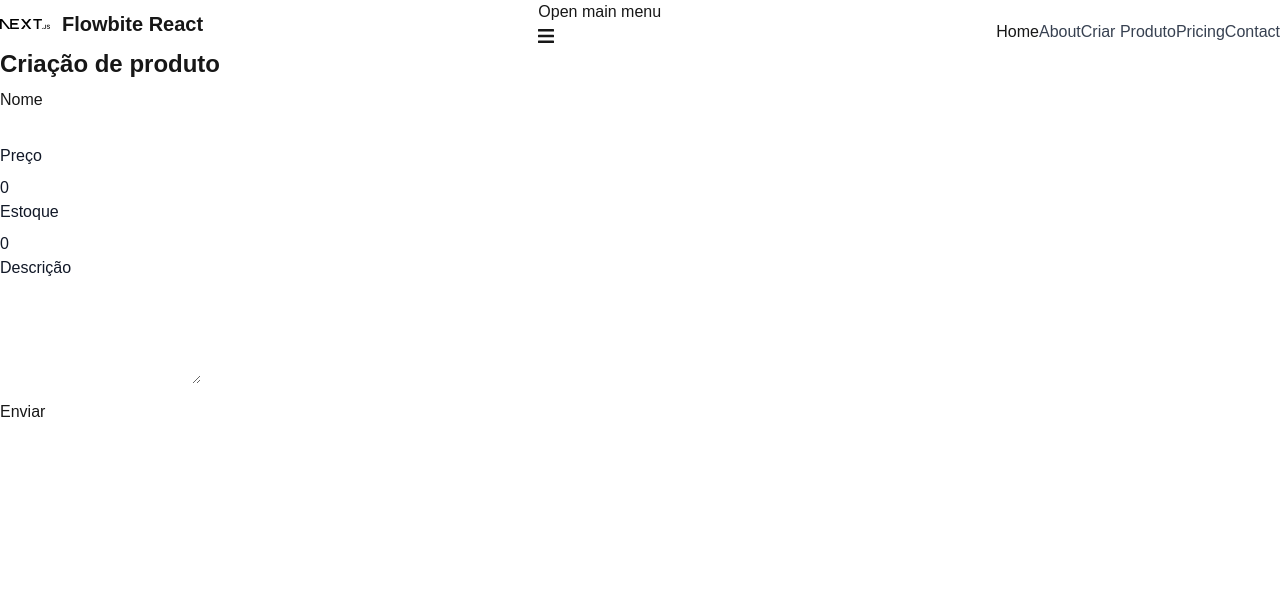
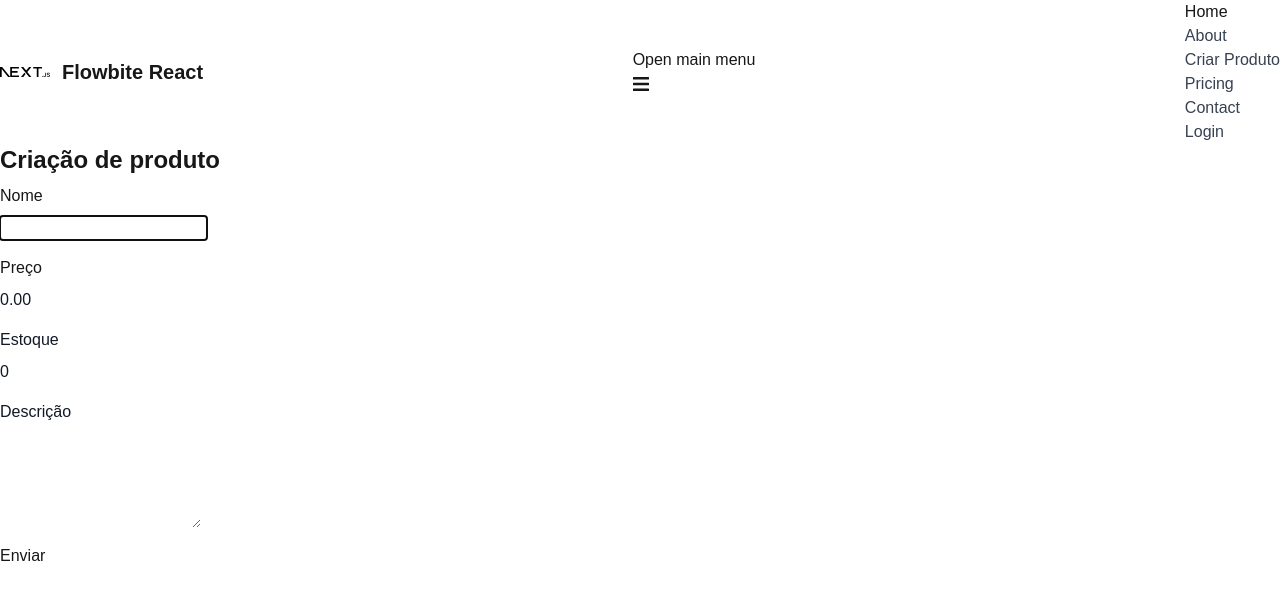
Before and after one commit to saimontavares/AtvsWebDev2, a Next.js app in the folder frontend/: page /product/create in a window 1280 px wide. Shown: the top 600 px of the page. Built offline with nearby package versions, Linux system fonts and the light colour scheme.

Commit message:
joi usado, consertado o front

```diff
--- a/frontend/src/app/layout.tsx
+++ b/frontend/src/app/layout.tsx
@@ -1,6 +1,7 @@
 import type { Metadata } from "next";
 import "./globals.css";
 import { NavBar } from "@/components/NavBar/NavBar";
+import { AuthProvider } from "@/providers/AuthProvider/AuthProvider";
 
 export const metadata: Metadata = {
   title: "Minha loja virtual",
@@ -15,8 +16,10 @@ export default function RootLayout({
   return (
     <html lang="en">
       <body>
-        <NavBar />
-        <div className="container mx-auto">{children}</div>
+        <AuthProvider> {/* TODO:colocar o CounterProvider */}
+          <NavBar />
+          <div className="container mx-auto">{children}</div>
+        </AuthProvider>
       </body>
     </html>
   );
--- a/frontend/src/components/NavBar/NavBar.tsx
+++ b/frontend/src/components/NavBar/NavBar.tsx
@@ -21,6 +21,7 @@ export function NavBar() {
         <NavbarLink as={Link} href="/product/create">Criar Produto</NavbarLink>
         <NavbarLink href="#">Pricing</NavbarLink>
         <NavbarLink href="#">Contact</NavbarLink>
+        <NavbarLink as={Link} href="/login">Login</NavbarLink>
       </NavbarCollapse>
     </Navbar>
   );
--- a/frontend/src/components/form/NumberInput/NumberInput.tsx
+++ b/frontend/src/components/form/NumberInput/NumberInput.tsx
@@ -1,4 +1,4 @@
-import {TextInput as FBTextInput, Label} from "flowbite-react"
+import {TextInput as FBTextInput, HelperText, Label} from "flowbite-react"
 
 interface NumberInputProps {
     name: string;
@@ -7,9 +7,10 @@ interface NumberInputProps {
     onChange: (s: number) => void;
     placeholder?: string;
     required?: boolean;
+    error?: string;
 }
 
-function NumberInput({ name, value, label, onChange, placeholder, required }: NumberInputProps) {
+function NumberInput({ name, value, label, onChange, placeholder, required, error }: NumberInputProps) {
     return (
         <div>
             <div className="mb-2 block">
@@ -18,6 +19,7 @@ function NumberInput({ name, value, label, onChange, placeholder, required }: Nu
             <FBTextInput
                 id={name}
                 type='number'
+                color={error ? 'failure' : 'gray'}
                 value={value}
                 onChange={(e) => {
                     const raw = e.target.value
@@ -29,6 +31,9 @@ function NumberInput({ name, value, label, onChange, placeholder, required }: Nu
                 required={required ?? false}
                 shadow
             />
+            {error && <HelperText color="failure">
+                {error}
+            </HelperText>}
         </div>
     );
 }
--- a/frontend/src/components/form/TextArea/TextArea.tsx
+++ b/frontend/src/components/form/TextArea/TextArea.tsx
@@ -10,6 +10,7 @@ interface TextAreaProps {
   rows: number;
   focus?: boolean;
   error?: string;
+  required?: boolean;
 }
 
 function TextArea({
@@ -21,6 +22,7 @@ function TextArea({
   rows,
   focus,
   error,
+  required,
 }: TextAreaProps) {
   const ref = useRef<HTMLTextAreaElement>(null)
   useEffect(() => {
@@ -38,7 +40,7 @@ function TextArea({
         onChange={(e) => onChange(e.target.value)}
         placeholder={placeholder ?? ""}
         rows={rows ?? 4}
-
+        required={required ?? false}
         shadow
       ></FBTextArea>
       {error && <HelperText color="failure">{error}</HelperText>}
--- a/frontend/src/components/form/TextInput/TextInput.tsx
+++ b/frontend/src/components/form/TextInput/TextInput.tsx
@@ -9,9 +9,10 @@ interface TextInputProps {
     placeholder?: string;
     focus?: boolean;
     error?: string;
+    type?: string;
 }
 
-function TextInput({ name, value, label, onChange, placeholder, error, focus }: TextInputProps) {
+function TextInput({ name, value, label, onChange, placeholder, error, focus, type }: TextInputProps) {
     const ref = useRef<HTMLInputElement>(null)
     useEffect(() => {
         if (focus) ref.current?.focus()
@@ -24,12 +25,12 @@ function TextInput({ name, value, label, onChange, placeholder, error, focus }:
             <FBTextInput
                 ref={ref}
                 id={name}
-                type='text'
+                color={error ? 'failure' : 'gray'}
                 value={value}
                 onChange={(e) => onChange(e.target.value)}
                 placeholder={placeholder ?? ''}
                 shadow
-                color={error ? 'failure' : 'gray'}
+                type={type ?? 'text'}
             />
             {error && <HelperText color="failure">
                 {error}
--- /dev/null
+++ b/frontend/src/providers/AuthProvider/AuthProvider.tsx
@@ -0,0 +1,58 @@
+"use client"
+
+import {createContext, ReactNode, useState } from  "react";
+
+interface UserSession {
+    userId: string;
+    userType: string;
+    userName: string;
+}
+
+interface IAuthContext {
+    user: UserSession | null,
+    login: (email: string, password: string) => Promise<boolean>,
+    logout: () => void
+}
+
+const initialAuthContextData: IAuthContext = {
+    user: null,
+    login: async () => false,
+    logout: () => {}
+}
+
+const AuthContext = createContext<IAuthContext>(initialAuthContextData);
+
+function AuthProvider({children}: {children : ReactNode}){
+    const [user, setUser] = useState(null);
+    const login = async (email: string, password: string) => {
+        const res = await fetch(`${process.env.NEXT_PUBLIC_API}/auth/login`, {
+            method: 'POST',
+            body: JSON.stringify({email, password}),
+            headers: {
+                'Content-Type': 'application/json'
+            },
+            credentials: 'include'
+        });
+        if(res.status === 200){
+            const data = await res.json();
+            setUser(data)
+            return true;
+        }
+        return false;
+        return false;
+    }
+    const logout = async () => {
+        const res = await fetch(`${process.env.NEXT_PUBLIC_API}/auth/logout`, {
+            method: 'POST',
+            credentials: 'include'
+        });
+        if(res.status === 200){
+            setUser(null);
+        }
+    }
+    return <AuthContext.Provider value={{user, login, logout}}>
+        {children}
+    </AuthContext.Provider>;
+}
+
+export {AuthProvider, AuthContext};
--- /dev/null
+++ b/frontend/src/views/auth/Login.tsx
@@ -0,0 +1,22 @@
+import TextInput from '@/components/form/TextInput/TextInput';
+import { Button } from 'flowbite-react';
+import React from 'react';
+
+function Login() {
+    const [email, setEmail] = React.useState("");
+    const [password, setPassword] = React.useState("");
+    return (
+        <>
+            <h1 className='text-2xl font-bold mb-2'>Login</h1>
+            <form method='POST' onSubmit={onSubmit} className='flex max-w-md flex-col gap-4'>
+                <TextInput name='email' label='Email' value={email} onChange={setEmail} focus />
+                <TextInput name='password' label='Senha' type='password' value={password} onChange={setPassword} focus />
+                <Button type='submit'>
+                    Enviar
+                </Button>
+            </form>
+        </>
+    )
+}
+
+export default Login;
--- a/frontend/src/views/products/Product.schema.ts
+++ b/frontend/src/views/products/Product.schema.ts
@@ -1,12 +1,14 @@
 import Joi from 'joi';
 
 export const productSchema = Joi.object({
-    name: Joi.string().min(3).max(100).required().messages({
+    name: Joi.string().min(3).max(50).required().messages({
         'string.min': 'O nome deve ter pelo menos 3 caracteres.',
     }),
     description: Joi.string().min(3).max(500).required().messages({
         'string.min': 'A descrição deve ter pelo menos 3 caracteres.',
     }),
     price: Joi.number().precision(2).min(0).required(),
-    stock: Joi.number().integer().min(0).required(),
+    stock: Joi.number().integer().min(0).required().messages({
+        'number.min': 'O valor do estoque precisa ser maior ou igual a zero.',
+    }),
 });
--- a/frontend/src/views/products/item/ProductCreate.tsx
+++ b/frontend/src/views/products/item/ProductCreate.tsx
@@ -11,7 +11,7 @@ import { productSchema } from '../Product.schema'
 
 function ProductCreate() {
     const [name, setName] = useState('')
-    const [price, setPrice] = useState(0)
+    const [price, setPrice] = useState("0.00")
     const [stock, setStock] = useState(0)
     const [description, setDescription] = useState('')
     const [errors, setErrors] = useState<Record<string, string>>({})
@@ -25,11 +25,12 @@ function ProductCreate() {
         e.preventDefault()
         const product : CreateProductDto = {
             name,
-            price: price.toFixed(2),
+            price,
             stock,
             description,
         }
-        const {error} = productSchema.validate(product)
+        console.log('Submitting product:', product)
+        const {error} = productSchema.validate(product, { abortEarly: false })
         if(error){
             const errorDetails: Record<string, string> = {}
             console.log(error.details)
@@ -56,16 +57,14 @@ function ProductCreate() {
     return (
         <>
             <h1 className='text-2xl font-bold mb-2'>Criação de produto</h1>
-            <form method='POST' onSubmit={handleSubmit}>
-                <TextInput name='name' label='Nome' value={name} onChange={setName} error={errors['name']}/>
-                <NumberInput name='price' label='Preço' value={price} onChange={setPrice} required/>
-                <NumberInput name='stock' label='Estoque' value={stock} onChange={setStock} required/>
-                <TextArea name='description' label='Descrição' value={description} onChange={setDescription} rows={4} />
-                <div className='mt-4'>
-                    <Button type='submit'>
-                        Enviar
-                    </Button>
-                </div>
+            <form method='POST' onSubmit={handleSubmit} className='flex max-w-md flex-col gap-4'>
+                <TextInput name='name' label='Nome' value={name} onChange={setName} error={errors['name']} focus/>
+                <TextInput name='price' label='Preço' value={price} onChange={setPrice} error={errors['price']} />
+                <NumberInput name='stock' label='Estoque' value={stock} onChange={setStock} error={errors['stock']} />
+                <TextArea name='description' label='Descrição' value={description} onChange={setDescription} rows={4} error={errors['description']} />
+                <Button type='submit'>
+                    Enviar
+                </Button>
             </form>
         </>
     )
```
Also changed, not shown: frontend/src/app/login/page.tsx (added), frontend/src/providers/CounterProvider/CounterProvider.tsx (added), 1 other file (tests, documents, lock files or other folders).
